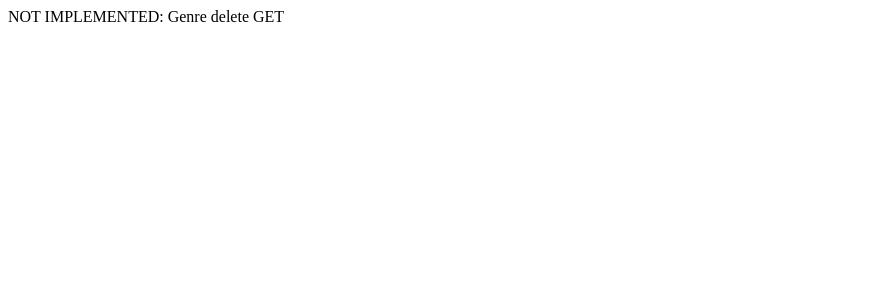
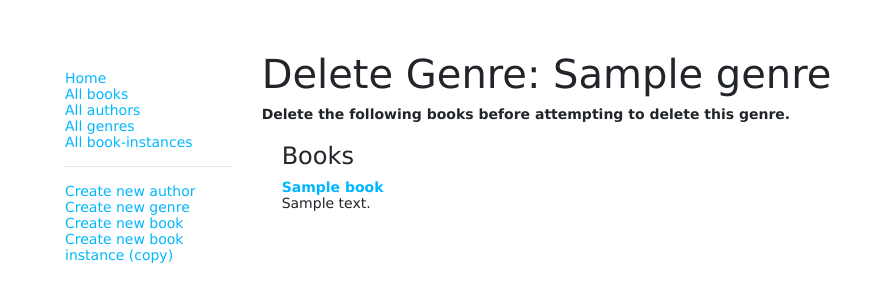
Before and after one commit to rosecodez/express-locallibrary, a Node server app: page /catalog/genre/600000000000000000000001/delete in a window 1280 px wide. Shown: the top 302 px of the page, without its empty margins (0-885 px from the left). Run offline with Node 20, Linux system fonts and the light colour scheme; tables that the repository leaves empty hold one stand-in row (values such as "Sample post"); some libraries are stand-ins or nearby versions.

Commit message:
Update genre controller for deleting form get and post

```diff
--- a/controllers/genreController.js
+++ b/controllers/genreController.js
@@ -81,12 +81,44 @@ exports.genre_create_post = [
 
 // Display Genre delete form on GET.
 exports.genre_delete_get = asyncHandler(async (req, res, next) => {
-  res.send('NOT IMPLEMENTED: Genre delete GET');
+  const [genre, booksInGenre] = await Promise.all([
+    Genre.findById(req.params.id).exec(),
+    Book.find({ genre: req.params.id }, 'title summary').exec(),
+  ]);
+
+  if (!genre) {
+    res.redirect('/catalog/genres');
+    return;
+  }
+
+  res.render('genre_delete', {
+    title: 'Delete Genre',
+    genre,
+    genre_books: booksInGenre || [],
+  });
 });
 
-// Handle Genre delete on POST.
+// Handle Genre delete form on POST.
 exports.genre_delete_post = asyncHandler(async (req, res, next) => {
-  res.send('NOT IMPLEMENTED: Genre delete POST');
+  const [genre, booksInGenre] = await Promise.all([
+    Genre.findById(req.body.genreid).exec(),
+    Book.find({ genre: req.body.genreid }, 'title summary').exec(),
+  ]);
+
+  if (booksInGenre && booksInGenre.length > 0) {
+    res.render('genre_delete', {
+      title: 'Delete Genre',
+      genre,
+      genre_books: booksInGenre,
+    });
+    return;
+  }
+
+  if (genre) {
+    await Genre.findByIdAndDelete(req.body.genreid);
+  }
+
+  res.redirect('/catalog/genres');
 });
 
 // Display Genre update form on GET.
--- /dev/null
+++ b/views/genre_delete.pug
@@ -0,0 +1,25 @@
+extends layout
+
+block content
+
+  h1 #{title}: #{genre.name}
+
+  if genre_books.length
+
+    p #[strong Delete the following books before attempting to delete this genre.]
+    div(style='margin-left:20px;margin-top:20px')
+      h4 Books
+      dl
+        each book in genre_books
+          dt
+            a(href=book.url) #{book.title}
+          dd #{book.summary}
+
+  else
+    p Do you really want to delete this genre?
+
+    form(method='POST')
+      div.form-group
+        input#genreid.form-control(type='hidden', name='genreid', value=genre._id )
+
+      button.btn.btn-primary(type='submit') Delete
--- a/views/genre_detail.pug
+++ b/views/genre_detail.pug
@@ -15,3 +15,7 @@ block content
           dd #{book.summary}
     else
       p This genre has no books.
+
+    hr
+    p
+      a(href=genre.url+'/delete') Delete genre
```
